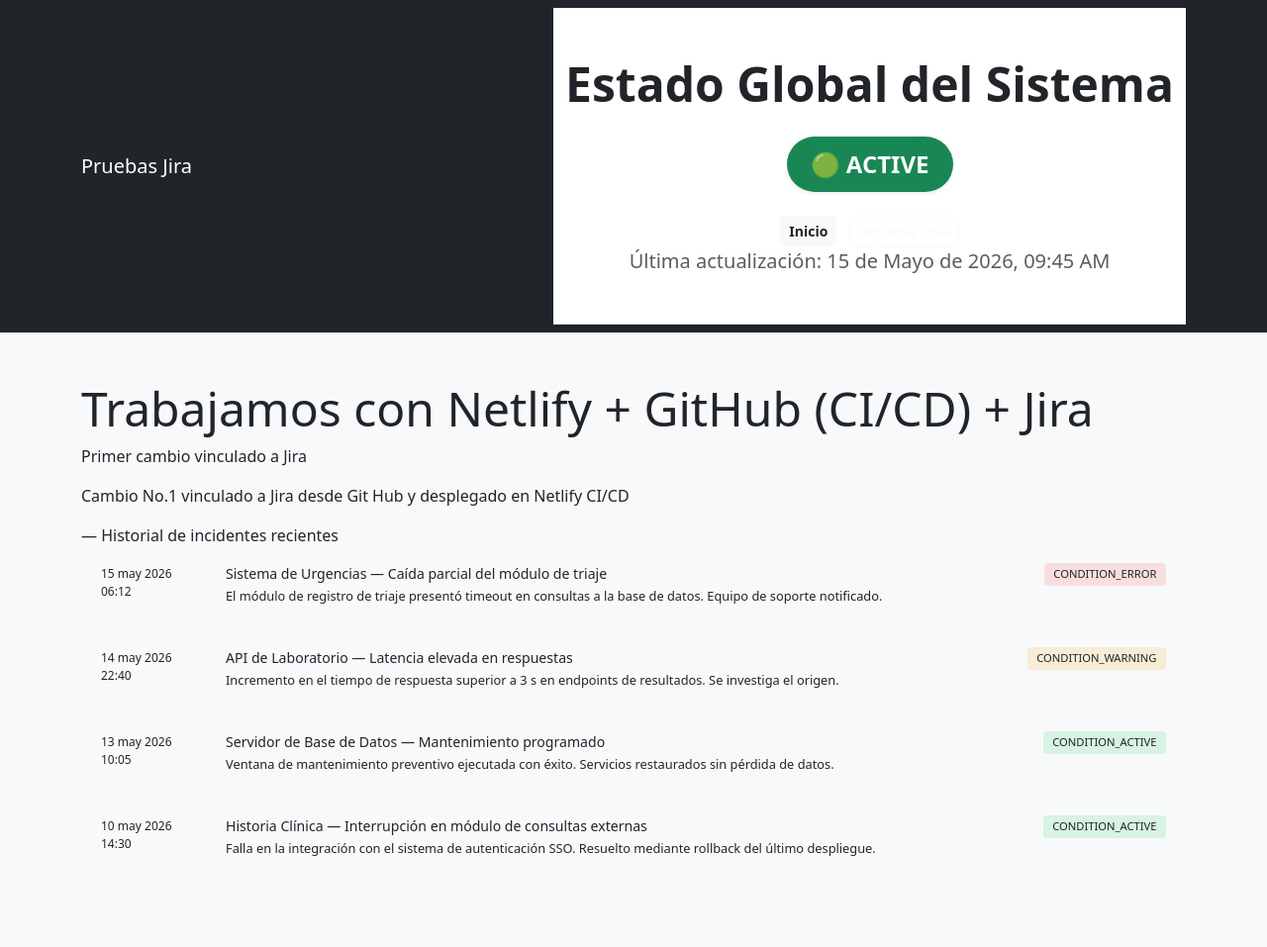
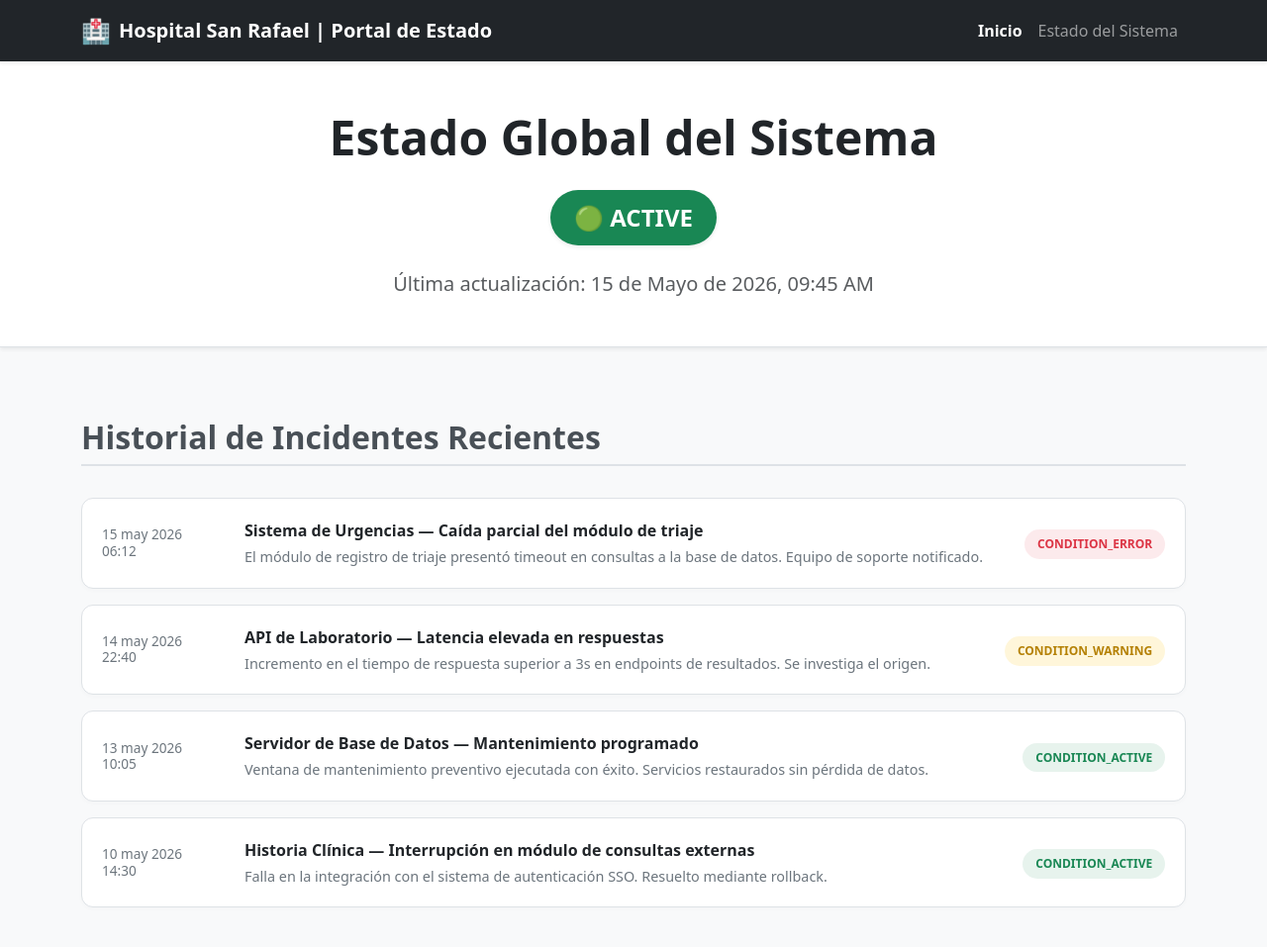
Before and after one commit to EliuBarrera/gerencia_sw_26, a plain HTML site: page index.html in a window 1280 px wide. Shown: the whole page at 99% size. Drawn offline with nearby package versions, Linux system fonts and the light colour scheme.

Commit message:
ABCD26-2 fix: final cleanup and integration of hospital theme and incident history

```diff
--- a/index.html
+++ b/index.html
@@ -1,37 +1,94 @@
+<!doctype html>
+<html lang="es">
 <head>
   <meta charset="utf-8"/>
   <meta name="viewport" content="width=device-width, initial-scale=1"/>
-  <title>Pruebas Jira</title>
   <title>Estado del Sistema - Hospital San Rafael</title>
   <link href="https://cdn.jsdelivr.net/npm/bootstrap@5.3.3/dist/css/bootstrap.min.css" rel="stylesheet">
-</head>
-<body class="bg-light">
+  <style>
+    :root {
+      --color-active: #198754;
+      --color-warning: #b58105;
+      --color-error: #dc3545;
+      --color-muted: #6c757d;
+      --color-border: #dee2e6;
+      --color-surface: #ffffff;
+    }
 
-<style>
+    body {
+      background-color: #f8f9fa;
+    }
+
     .incident-row {
       background: var(--color-surface);
       border: 1px solid var(--color-border);
-    border-radius: 8px;
-    padding: 1rem 1.25rem;
-    margin-bottom: .6rem;
+      border-radius: 12px;
+      padding: 1.25rem;
+      margin-bottom: 1rem;
       display: grid;
-    grid-template-columns: 110px 1fr auto;
-    gap: 1rem;
-    align-items: start;
+      grid-template-columns: 120px 1fr auto;
+      gap: 1.5rem;
+      align-items: center;
+      transition: transform 0.2s;
+      box-shadow: 0 2px 4px rgba(0,0,0,0.02);
     }
+
+    .incident-row:hover {
+      transform: translateY(-2px);
+      box-shadow: 0 4px 8px rgba(0,0,0,0.05);
+    }
+
     .incident-date {
-    font-family: var(--font-mono); font-size: .75rem;
-    color: var(--color-muted); padding-top: 2px;
+      font-size: 0.85rem;
+      color: var(--color-muted);
+      font-weight: 500;
+      line-height: 1.2;
     }
-  .incident-title { font-weight: 500; font-size: .88rem; }
-  .incident-desc  { font-size: .8rem; color: var(--color-muted); margin-top: 3px; }
+
+    .incident-title {
+      font-weight: 700;
+      font-size: 1rem;
+      color: #212529;
+      margin-bottom: 0.25rem;
+    }
+
+    .incident-desc {
+      font-size: 0.9rem;
+      color: var(--color-muted);
+      margin: 0;
+    }
+
     .badge-condition {
-    font-family: var(--font-mono); font-size: .7rem;
-    padding: .2rem .6rem; border-radius: 4px; white-space: nowrap;
+      font-size: 0.75rem;
+      font-weight: 700;
+      padding: 0.4rem 0.8rem;
+      border-radius: 50px;
+      text-transform: uppercase;
     }
-  .badge-active  { background: rgba(34,197,94,.15); color: var(--color-active); }
-  .badge-warning { background: rgba(245,158,11,.15); color: var(--color-warning); }
-  .badge-error   { background: rgba(239,68,68,.15);  color: var(--color-error); }
+
+    .badge-active { background: rgba(25, 135, 84, 0.1); color: var(--color-active); }
+    .badge-warning { background: rgba(255, 193, 7, 0.15); color: var(--color-warning); }
+    .badge-error { background: rgba(220, 53, 69, 0.1); color: var(--color-error); }
+
+    .section-title {
+      font-weight: 800;
+      color: #495057;
+      margin-bottom: 2rem;
+      padding-bottom: 0.5rem;
+      border-bottom: 2px solid #dee2e6;
+    }
+
+    @media (max-width: 768px) {
+      .incident-row {
+        grid-template-columns: 1fr;
+        gap: 0.75rem;
+      }
+    }
+  </style>
+</head>
+<body>
+
+  <!-- NAVBAR - INTEGRANTE 1 -->
   <nav class="navbar navbar-expand-lg navbar-dark bg-dark shadow-sm">
     <div class="container">
       <a class="navbar-brand d-flex align-items-center" href="index.html">
@@ -53,88 +110,70 @@
     </div>
   </nav>
 
-  @media (max-width: 576px) {
-    .incident-row { grid-template-columns: 1fr; gap: .4rem; }
-  }
-</style>
-<body class="bg-light">
-  <nav class="navbar navbar-dark bg-dark">
-  <div class="container d-flex justify-content-between">
-    <span class="navbar-brand">Pruebas Jira</span>
-  <header class="py-5 text-center bg-white border-bottom shadow-sm">
+  <!-- HERO - INTEGRANTE 1 -->
+  <header class="py-5 text-center bg-white border-bottom shadow-sm mb-5">
     <div class="container">
       <h1 class="display-5 fw-bold text-dark mb-4">Estado Global del Sistema</h1>
-
       <div class="mb-4">
         <span class="badge bg-success fs-4 px-4 py-3 rounded-pill shadow-sm">
           🟢 ACTIVE
         </span>
-
       </div>
-
-    <div>
-      <a href="index.html" class="btn btn-light btn-sm text-dark fw-bold me-2">Inicio</a>
-      <a href="segunda_vista.html" class="btn btn-outline-light btn-sm">Segunda Vista</a>
       <p class="lead text-muted mb-0">
         Última actualización: <strong>15 de Mayo de 2026, 09:45 AM</strong>
       </p>
     </div>
-  </div>
-</nav>
   </header>
 
-<main class="container py-5">
-    <h1 class="display-5">Trabajamos con Netlify + GitHub (CI/CD) + Jira</h1>
-   <p>Primer cambio vinculado a Jira</p>
-    <p> Cambio No.1 vinculado a Jira desde Git Hub y desplegado en Netlify CI/CD</p>
-
-    <p class="lead">
-    </p>
-    <div class="section-title">— Historial de incidentes recientes</div>
+  <!-- MAIN CONTENT - INTEGRANTE 3 -->
+  <main class="container py-4">
+    <h2 class="section-title">Historial de Incidentes Recientes</h2>
 
     <div class="incident-row">
       <div class="incident-date">15 may 2026<br>06:12</div>
       <div>
         <div class="incident-title">Sistema de Urgencias — Caída parcial del módulo de triaje</div>
-        <div class="incident-desc">El módulo de registro de triaje presentó timeout en consultas
-          a la base de datos. Equipo de soporte notificado.</div>
+        <p class="incident-desc">El módulo de registro de triaje presentó timeout en consultas a la base de datos. Equipo de soporte notificado.</p>
       </div>
+      <div class="text-end">
         <span class="badge-condition badge-error">CONDITION_ERROR</span>
+      </div>
     </div>
 
     <div class="incident-row">
       <div class="incident-date">14 may 2026<br>22:40</div>
       <div>
         <div class="incident-title">API de Laboratorio — Latencia elevada en respuestas</div>
-        <div class="incident-desc">Incremento en el tiempo de respuesta superior a 3 s en
-          endpoints de resultados. Se investiga el origen.</div>
+        <p class="incident-desc">Incremento en el tiempo de respuesta superior a 3s en endpoints de resultados. Se investiga el origen.</p>
       </div>
+      <div class="text-end">
         <span class="badge-condition badge-warning">CONDITION_WARNING</span>
+      </div>
     </div>
 
     <div class="incident-row">
       <div class="incident-date">13 may 2026<br>10:05</div>
       <div>
         <div class="incident-title">Servidor de Base de Datos — Mantenimiento programado</div>
-        <div class="incident-desc">Ventana de mantenimiento preventivo ejecutada con éxito.
-          Servicios restaurados sin pérdida de datos.</div>
+        <p class="incident-desc">Ventana de mantenimiento preventivo ejecutada con éxito. Servicios restaurados sin pérdida de datos.</p>
       </div>
+      <div class="text-end">
         <span class="badge-condition badge-active">CONDITION_ACTIVE</span>
+      </div>
     </div>
 
     <div class="incident-row">
       <div class="incident-date">10 may 2026<br>14:30</div>
       <div>
         <div class="incident-title">Historia Clínica — Interrupción en módulo de consultas externas</div>
-        <div class="incident-desc">Falla en la integración con el sistema de autenticación SSO.
-          Resuelto mediante rollback del último despliegue.</div>
+        <p class="incident-desc">Falla en la integración con el sistema de autenticación SSO. Resuelto mediante rollback.</p>
       </div>
+      <div class="text-end">
         <span class="badge-condition badge-active">CONDITION_ACTIVE</span>
       </div>
-  </main>
+    </div>
   </main>
 
   <script src="https://cdn.jsdelivr.net/npm/bootstrap@5.3.3/dist/js/bootstrap.bundle.min.js"></script>
 </body>
 </html>
-</html>
```
Lines whose indentation alone changed are shown as unchanged.
